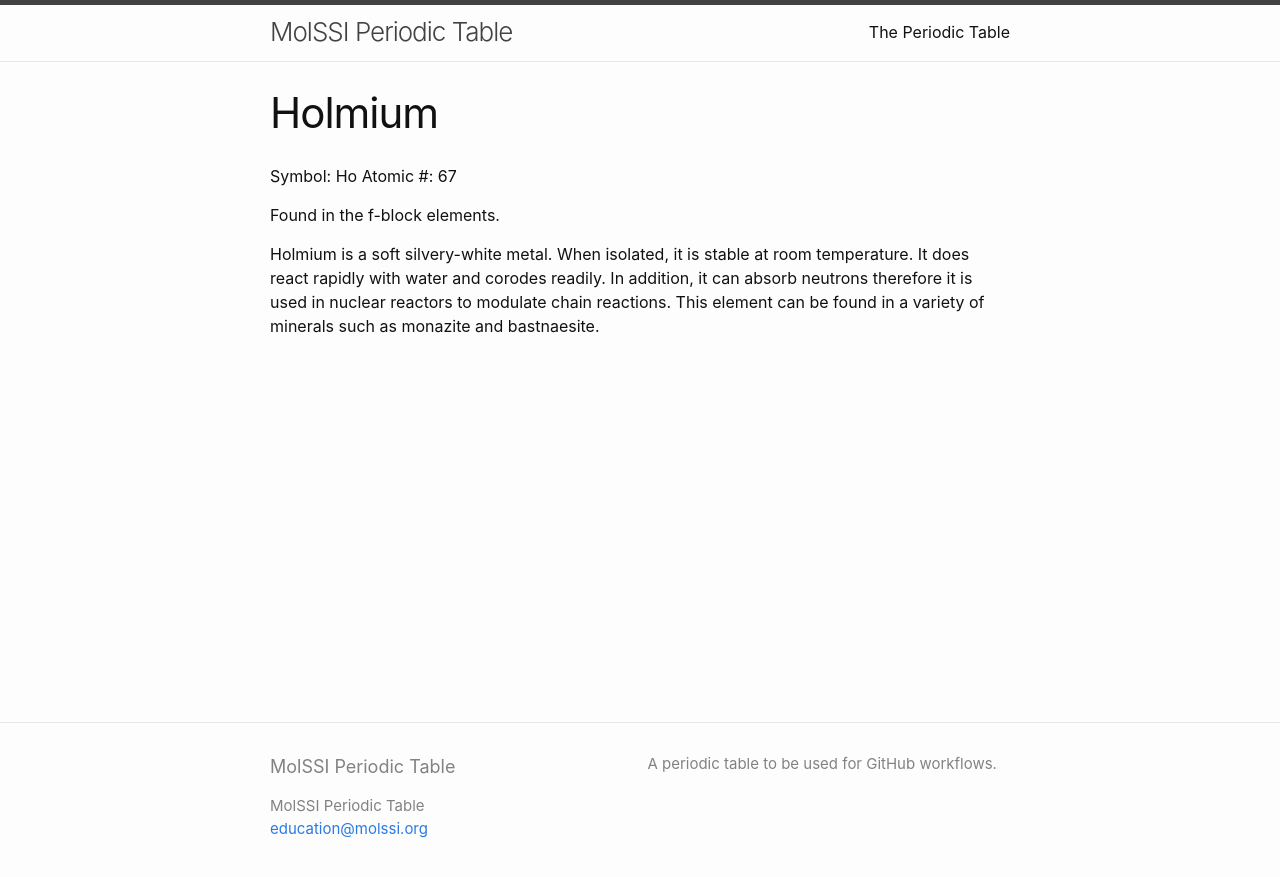
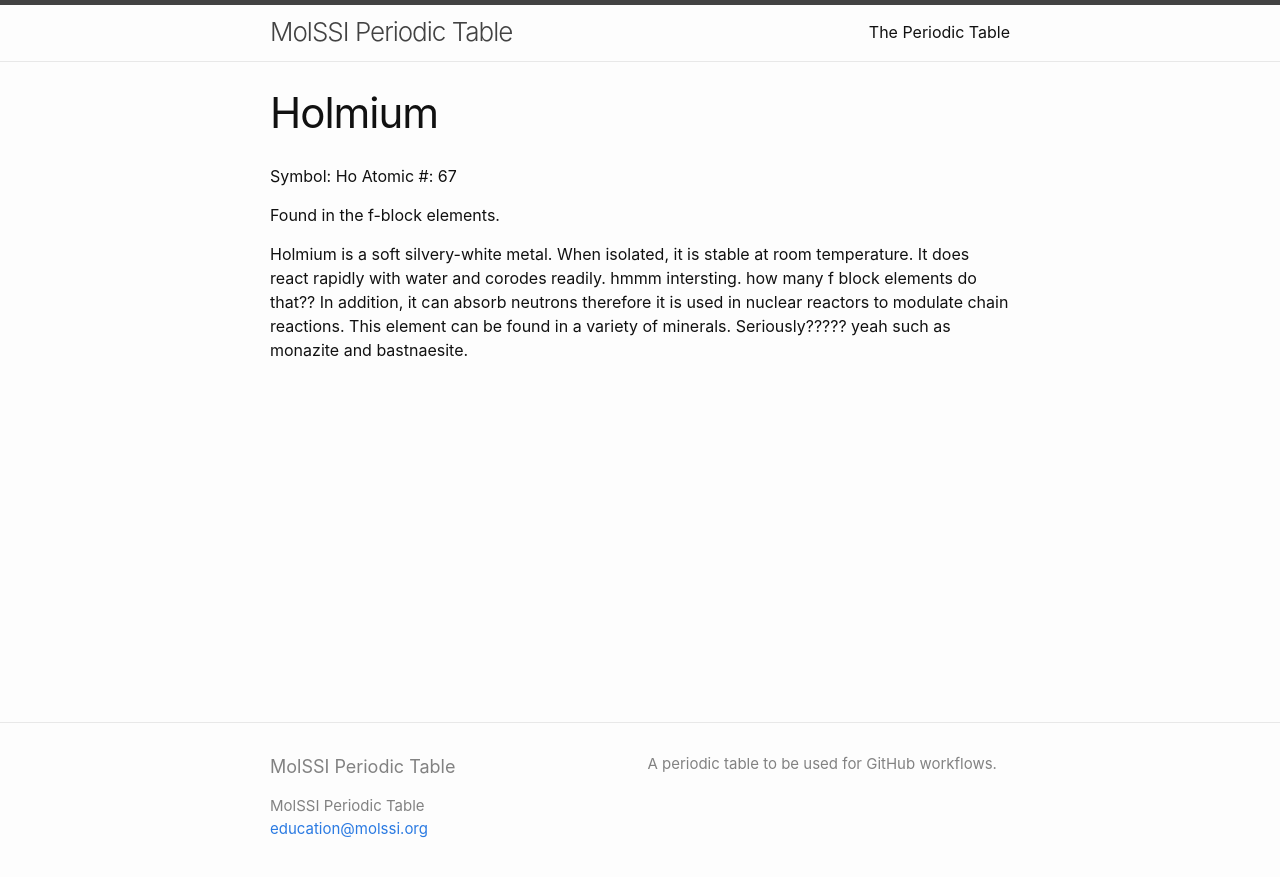
Before and after one commit to MolSSI-Education/periodic-table, a Jekyll site: the page built from elements/holmium.md, in a window 1280 px wide. Shown: the top 877 px of the page. Built offline with Jekyll 4.4.1, drawn with Linux system fonts in a browser that asks for light colours.

Commit message:
edited holmium page

```diff
--- a/elements/holmium.md
+++ b/elements/holmium.md
@@ -9,7 +9,8 @@ Atomic #: 67
 Found in the f-block elements.
 
 Holmium is a soft silvery-white metal. When isolated, it is stable at
-room temperature. It does react rapidly with water and corodes readily.
+room temperature. It does react rapidly with water and corodes readily. hmmm intersting. how many f block elements do that??
 In addition, it can absorb neutrons therefore it is used in nuclear reactors
-to modulate chain reactions. This element can be found in a variety of minerals
+to modulate chain reactions. This element can be found in a variety of minerals. Seriously?????
+ yeah
 such as monazite and bastnaesite.
```
